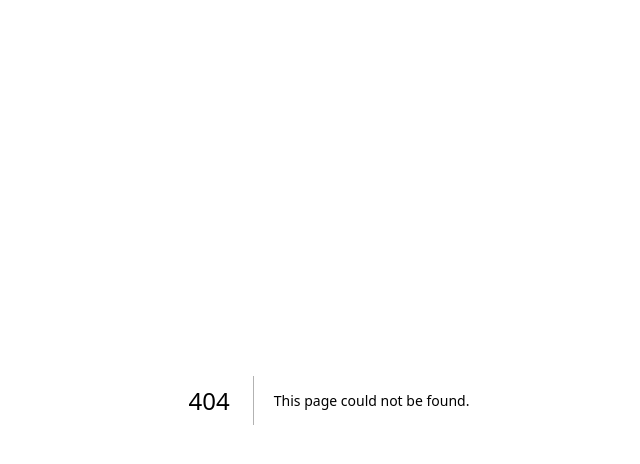
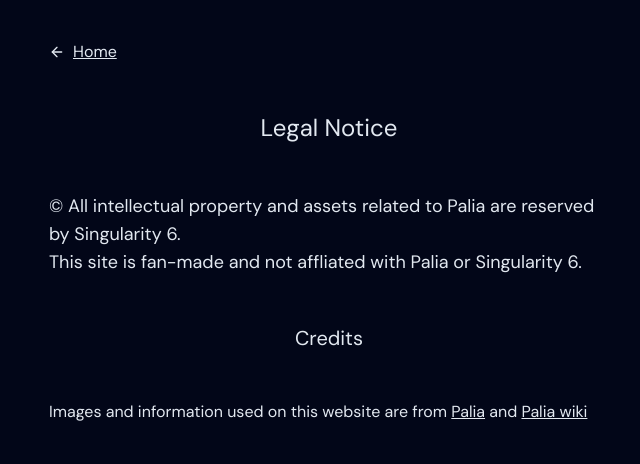
Before and after one commit to AedanG1/Palia-Scheduler, a Next.js app: page /terms-of-use in a window 1280 px wide. Before the commit this address had no page. Shown: the top 464 px of the page, without its empty margins (311-951 px from the left). Built offline with nearby package versions, Linux system fonts and the light colour scheme.

Commit message:
add feedback form link and terms of use

```diff
--- /dev/null
+++ b/src/app/components/Footer.tsx
@@ -0,0 +1,11 @@
+import Link from "next/link"
+
+export default function Footer() {
+  return (
+    <div className="mt-24 flex flex-col items-center gap-4">
+      <Link className="underline" href="https://forms.gle/xUJwiyjJfENvN1QC9" target="_blank">Feedback Form</Link>
+      <p className="text-sm dark:text-slate-400 text-center">Please feel free to provide any feedback about the website<br></br>through the Google Form link above.</p>
+      <Link href="/terms-of-use">Terms of use</Link>
+    </div>
+  )
+}
--- a/src/app/page.tsx
+++ b/src/app/page.tsx
@@ -3,6 +3,7 @@
 import MapModal from "./components/MapModal";
 import ToggleThemeButton from "./components/ToggleThemeButton";
 import ContentContainer from "./components/ContentContainer";
+import Footer from "./components/Footer";
 
 export default function Home() {
   return (
@@ -21,6 +22,7 @@
           <NotificationSettings />
         </div>
         <ContentContainer />
+        <Footer />
       </div>
     </div>
   );
--- /dev/null
+++ b/src/app/terms-of-use/page.tsx
@@ -0,0 +1,23 @@
+import Link from "next/link"
+import { ArrowLeft } from "lucide-react"
+
+export default function TermsOfUsePage() {
+  return (
+    <div className="flex flex-col gap-12 items-start py-8 px-4 md:mx-auto md:px-0 md:py-10 md:w-140">
+      <Link href={"/"} className="flex flex-row items-center gap-2">
+        <ArrowLeft size={16}/>
+        <u>Home</u>
+      </Link>
+      <h1 className="text-2xl w-full text-center">Legal Notice</h1>
+      <div className="flex flex-col gap-4">
+        <p className="text-lg">© All intellectual property and assets related to Palia are reserved by Singularity 6.<br></br> This site is fan-made and not affliated with Palia or Singularity 6.</p>
+      </div>
+      <h2 className="text-xl w-full text-center">Credits</h2>
+      <div className="flex flex-col gap-4">
+        <p>
+          Images and information used on this website are from <Link href={"https://palia.com/"} className="underline">Palia</Link> and <Link href={"https://palia.wiki.gg/"} className="underline">Palia wiki</Link>
+        </p>
+      </div>
+    </div>
+  )
+}
```
